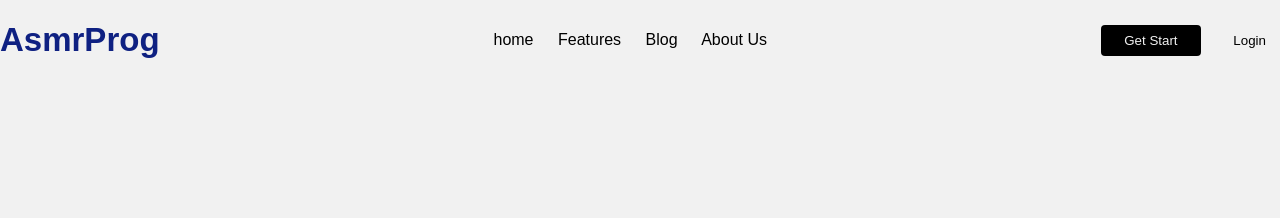
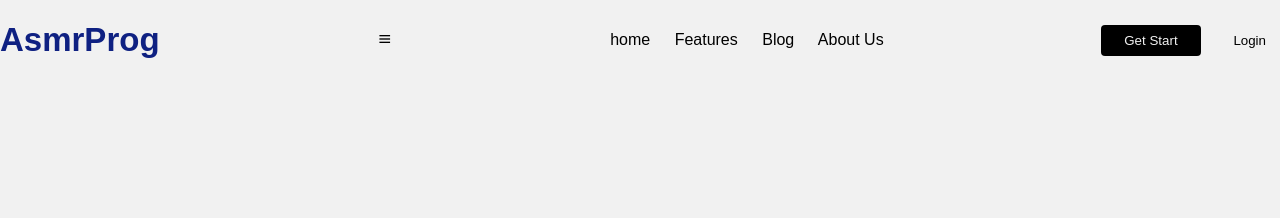
Before and after one commit to SoroushX123/Responsive-Website, a plain HTML site: page index.html in a window 1280 px wide. Shown: the top 218 px of the page. Drawn offline with nearby package versions, Linux system fonts and the light colour scheme.

Commit message:
Update index.html

```diff
--- a/index.html
+++ b/index.html
@@ -13,6 +13,10 @@
   <body>
     <nav>
       <a href="#" class="logo">AsmrProg</a>
+      <div class="hamburger">
+  <i class='bx bx-menu'></i>
+</div>
+
       <div class="links">
         <a href="#"> home</a>
         <a href="#"> Features</a>
```
